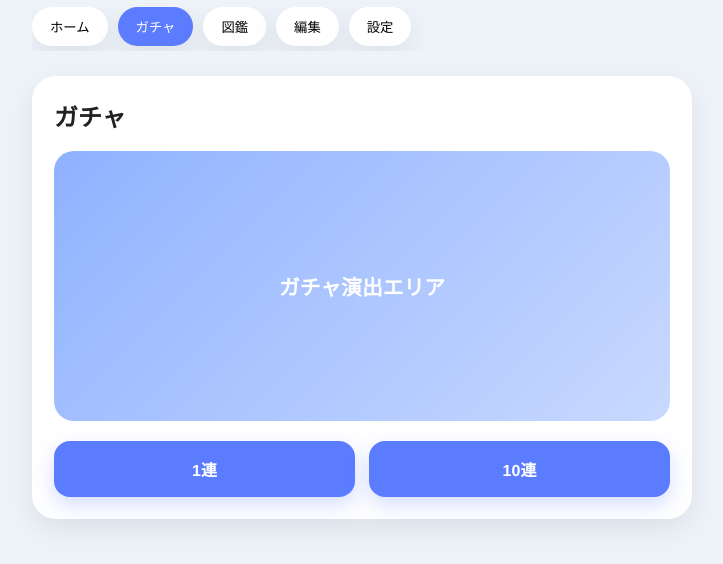
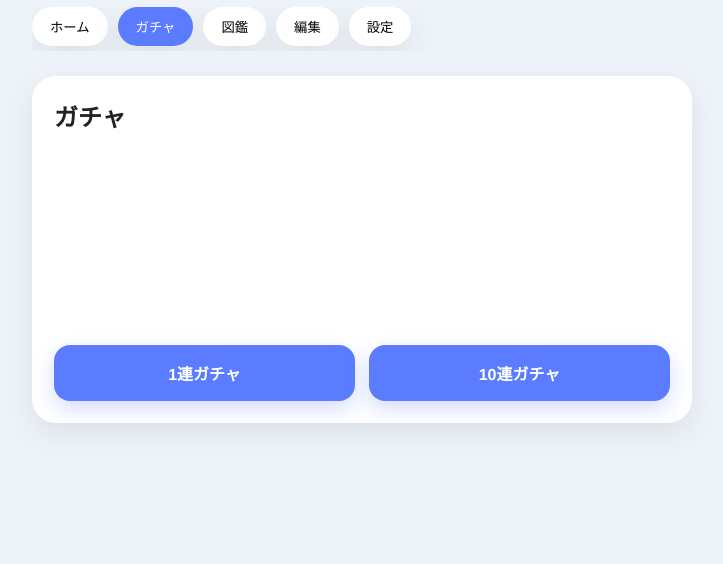
Before and after one commit to komaweb/OriginalGachaMaker, a plain HTML site: page index.html in a window 1280 px wide. Both pictures are taken after a click on the button "ガチャ". Shown: the part 78-642 px from the top of the page, without its empty margins (278-1001 px from the left). Drawn offline with Linux system fonts and the light colour scheme.

Commit message:
Update index.html

```diff
--- a/index.html
+++ b/index.html
@@ -141,23 +141,37 @@
 
         <h2>ガチャ</h2>
 
-                <div class="banner">
+        <div id="gachaGrid">
 
-                    ガチャ演出エリア
+            <div class="gacha-slot"><img></div>
+            <div class="gacha-slot"><img></div>
+            <div class="gacha-slot"><img></div>
+            <div class="gacha-slot"><img></div>
+            <div class="gacha-slot"><img></div>
+
+            <div class="gacha-slot"><img></div>
+            <div class="gacha-slot"><img></div>
+            <div class="gacha-slot"><img></div>
+            <div class="gacha-slot"><img></div>
+            <div class="gacha-slot"><img></div>
 
         </div>
 
         <div class="button-group">
 
-                    <button class="primary-button">
+            <button
+                id="singleGachaButton"
+                class="primary-button">
 
-                        1連
+                1連ガチャ
 
             </button>
 
-                    <button class="primary-button">
+            <button
+                id="tenGachaButton"
+                class="primary-button">
 
-                        10連
+                10連ガチャ
 
             </button>
 
@@ -166,7 +180,6 @@
     </div>
 
 </section>
-
 
 
         <!--==========================
```
Lines whose indentation alone changed are shown as unchanged.
